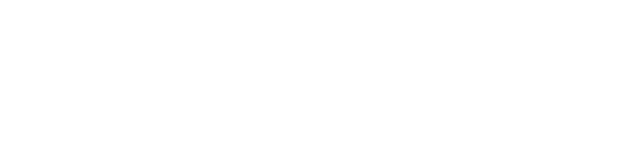
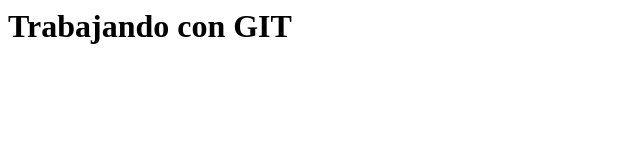
Before and after one commit to ejsantiagoh/dir-clase, a plain HTML site: page index.html in a window 1280 px wide. Shown: the whole page, without its empty margins (0-640 px from the left). Drawn offline with Linux system fonts and the light colour scheme.

Commit message:
Agregando titulo a la pagina

```diff
--- a/index.html
+++ b/index.html
@@ -2,5 +2,8 @@
 	<head>
 	</head>
 	<body>
+		<h1>
+			Trabajando con GIT
+		</h1>
 	</body>
 </html>
```
